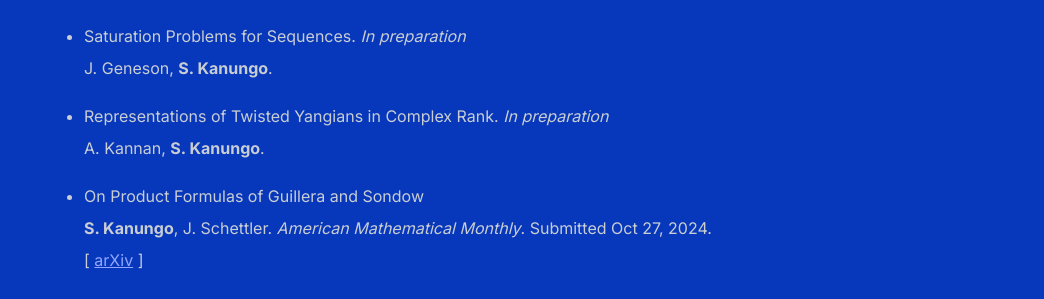
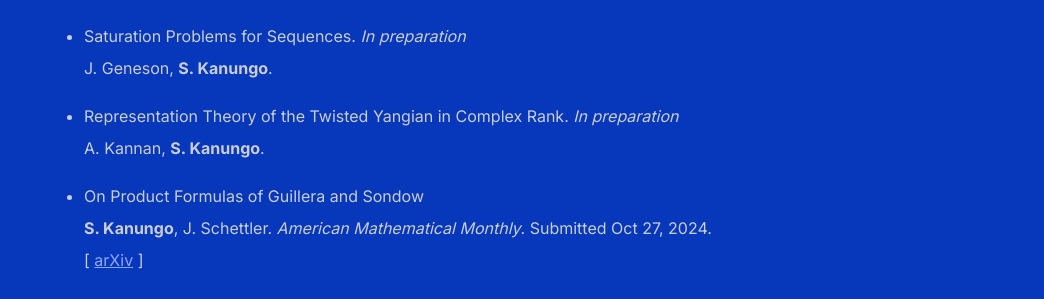
Before and after one commit to shihankanungo/shihankanungo.github.io, a Jekyll site: the page built from papers.md, in a window 1280 px wide. Shown: the part 526-825 px from the top of the page, without its empty margins (236-1280 px from the left). Built offline with Jekyll 4.4.1, drawn with Linux system fonts in a browser that asks for light colours.

Commit message:
Update papers.md

```diff
--- a/papers.md
+++ b/papers.md
@@ -15,7 +15,7 @@ title: Papers
 - Saturation Problems for Sequences. *In preparation* <br />
   J. Geneson, **S. Kanungo**. <br />
 
-- Representations of Twisted Yangians in Complex Rank.  *In preparation* <br />
+- Representation Theory of the Twisted Yangian in Complex Rank.  *In preparation* <br />
   A. Kannan, **S. Kanungo**.  <br />
 
 
```
